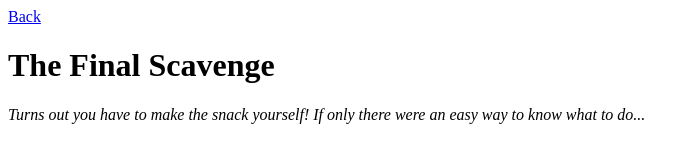
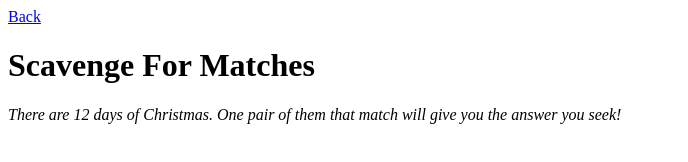
Before and after one commit to madelinecronin/scavenger, a plain HTML site: page final.html in a window 1280 px wide. Shown: the whole page, without its empty margins (0-688 px from the left). Drawn offline with Linux system fonts and the light colour scheme.

Commit message:
Update final.html

```diff
--- a/final.html
+++ b/final.html
@@ -1,10 +1,9 @@
-<html>
-  <head>
-    <title>Scavenger's Hunt - The Final Scavenge</title>
-  </head>
-  <body>
-    <a href="index.html">Back</a>
-    <h1>The Final Scavenge</h1>
-    <em>Turns out you have to make the snack yourself! If only there were an easy way to know what to do...</em>
-  </body>
+<head>
+  <title>Scavenger's Hunt - Last Clue -- Scavenge for Matches</title>
+</head>
+<body>
+  <a href="index.html">Back</a>
+  <h1>Scavenge For Matches</h1>
+  <em>There are 12 days of Christmas. One pair of them that match will give you the answer you seek!</em>
+</body>
 </html>
```
